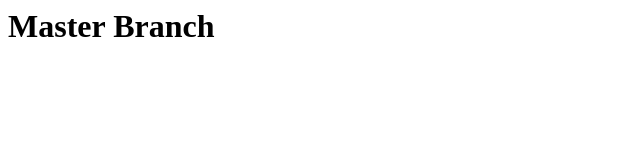
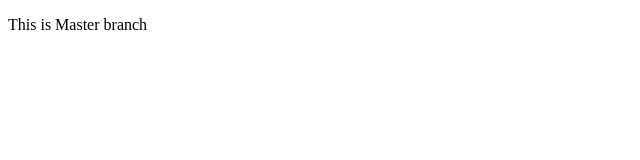
Before and after one commit to yashmit28/task1, a plain HTML site: page index.html in a window 1280 px wide. Shown: the whole page, without its empty margins (0-640 px from the left). Drawn offline with Linux system fonts and the light colour scheme.

Commit message:
Update index.html

```diff
--- a/index.html
+++ b/index.html
@@ -1,5 +1,10 @@
-<body>
-<h1>
-Master Branch
-</h1>
-</body>
+<!DOCTYPE html>
+<html>
+	<head>
+	</head>
+	<body>
+		<p> This is Master branch</p>
+
+
+	</body>
+</html>
```
